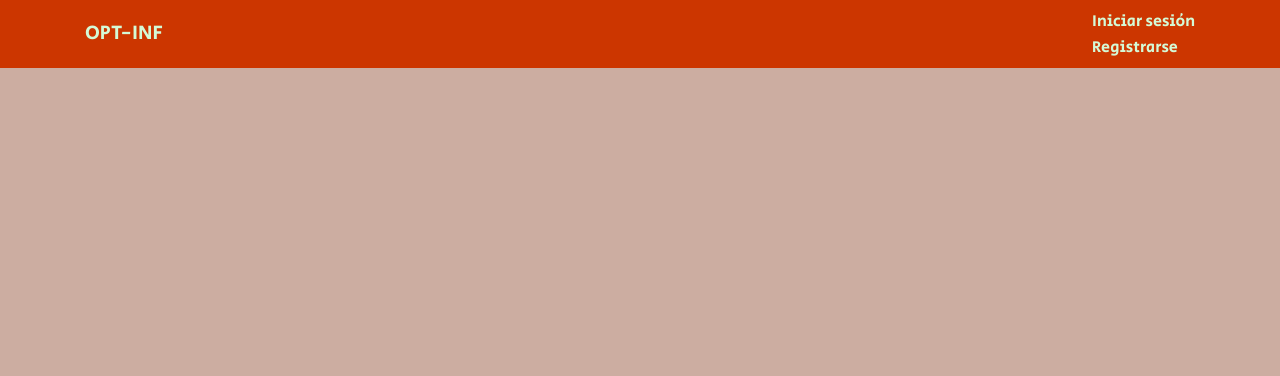
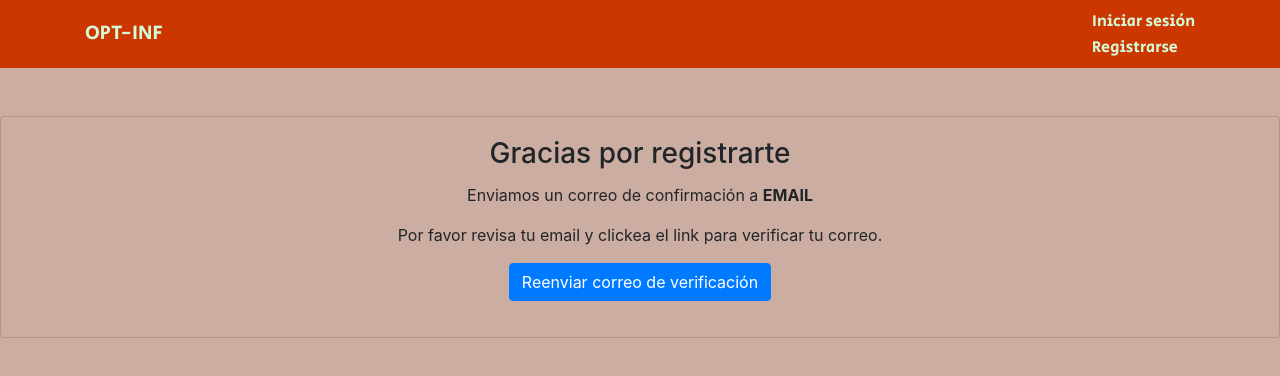
Before and after one commit to Chacoi/ProyectoIngWeb, an Angular app: page /verification-email in a window 1280 px wide. Before the commit this address led to /. Shown: the top 376 px of the page. Built offline with nearby package versions, Linux system fonts and the light colour scheme.

Commit message:
Verificación de correo, sin terminar

```diff
--- a/src/app/app.module.ts
+++ b/src/app/app.module.ts
@@ -11,7 +11,8 @@ import { DashboardComponent } from './dashboard/dashboard.component';
 //import { ServiceWorkerModule } from '@angular/service-worker';
 import { environment } from '../environments/environment';
 import { FormularioComponent } from './formulario/formulario.component';
-import { Formulario2Component } from './formulario2/formulario2.component'; // <-- NgModel lives here
+import { Formulario2Component } from './formulario2/formulario2.component';
+import { SendEmailComponent } from './auth/send-email/send-email.component'; // <-- NgModel lives here
 
 @NgModule({
   declarations: [
@@ -21,6 +22,7 @@ import { Formulario2Component } from './formulario2/formulario2.component'; // <
     DashboardComponent,
     FormularioComponent,
     Formulario2Component,
+    SendEmailComponent,
 
   ],
   imports: [
--- /dev/null
+++ b/src/app/auth/send-email/send-email.component.css
@@ -0,0 +1,3 @@
+.card{
+    background-color: #ccada1;
+}
--- /dev/null
+++ b/src/app/auth/send-email/send-email.component.html
@@ -0,0 +1,16 @@
+<div class="card mt-5 bg-ccada">
+    <div class="card-body">
+        <h3 class="card-title text-center">Gracias por registrarte</h3>
+        <div class="form-group">
+            <p class="text-center">
+                Enviamos un correo de confirmación a <strong>EMAIL</strong>
+            </p>
+            <p class="text-center">
+                Por favor revisa tu email y clickea el link para verificar tu correo.
+            </p>
+        </div>
+        <div class="form-group text-center">
+            <button class="btn btn-primary"> Reenviar correo de verificación</button>
+        </div>
+    </div>
+</div>
--- /dev/null
+++ b/src/app/auth/send-email/send-email.component.ts
@@ -0,0 +1,15 @@
+import { Component, OnInit } from '@angular/core';
+
+@Component({
+  selector: 'app-send-email',
+  templateUrl: './send-email.component.html',
+  styleUrls: ['./send-email.component.css']
+})
+export class SendEmailComponent implements OnInit {
+
+  constructor() { }
+
+  ngOnInit(): void {
+  }
+
+}
```
Also changed, not shown: src/app/app-routing.module.ts (+7 -1 lines), 1 other file (tests, documents, lock files or other folders).
